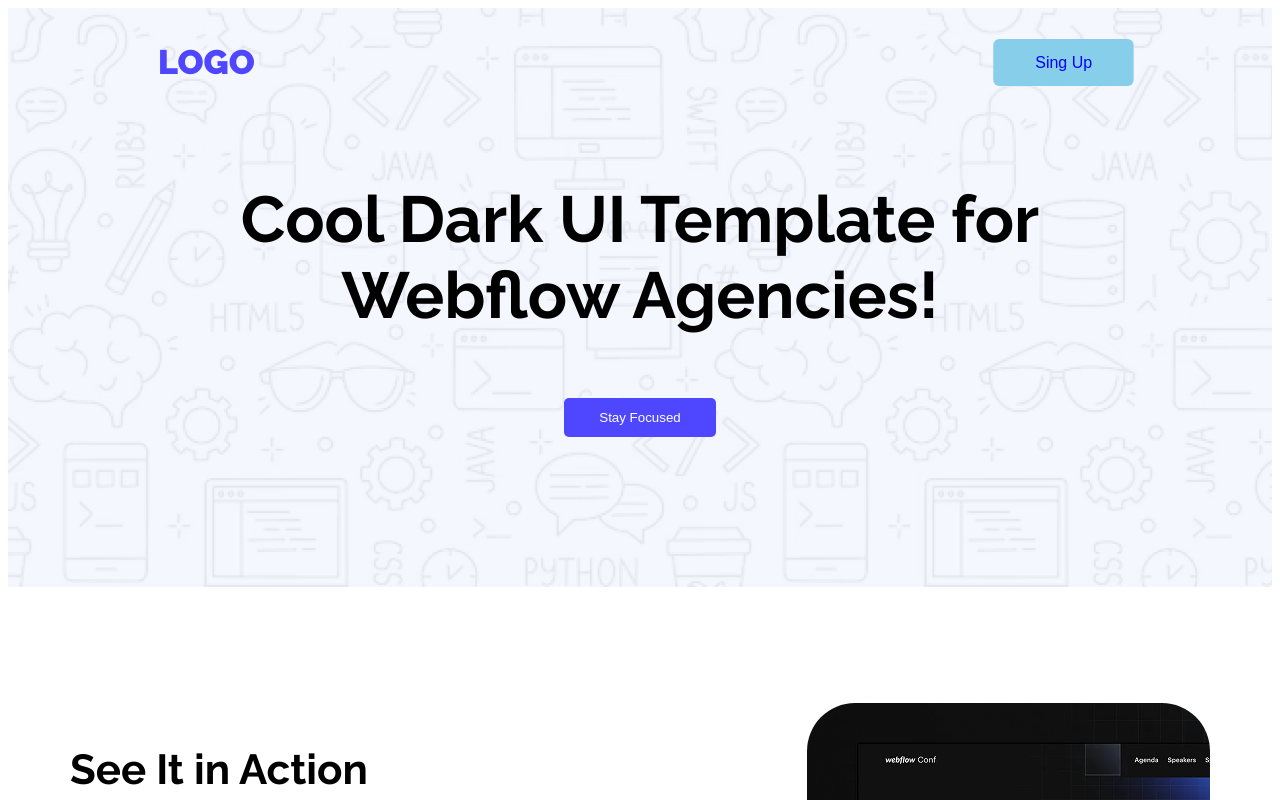
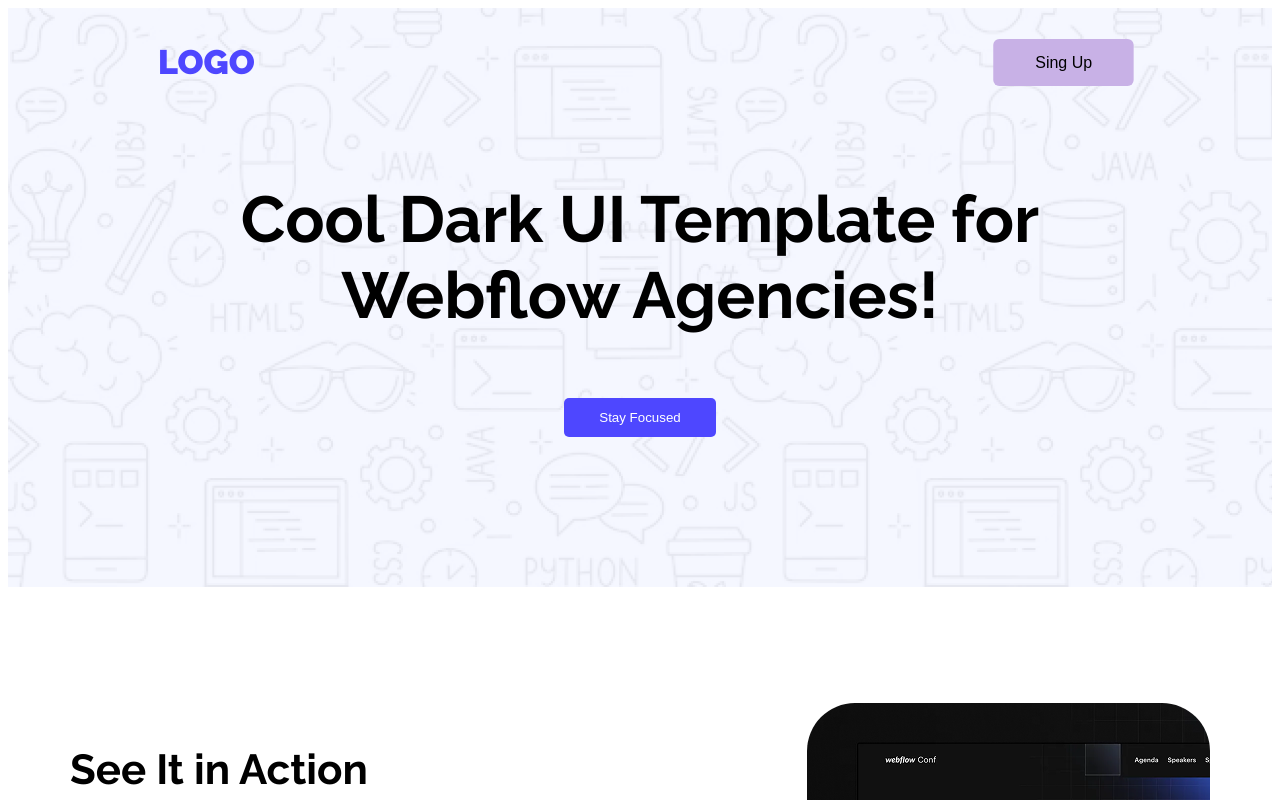
Before and after one commit to CodeWithRaihan/B12-Assignment-01, a plain HTML site: page index.html in a window 1280 px wide. In both pictures the pointer is over the button "Sing Up". Shown: the top 800 px of the page. Drawn offline with Linux system fonts and the light colour scheme.

Commit message:
added the hover  animation

```diff
--- a/styles/assingment01.css
+++ b/styles/assingment01.css
@@ -16,6 +16,7 @@
 .body{
     margin: 0;
     padding: 0;
+    background-color: rgb(245, 248, 255) !important;
 
 }
 
@@ -34,9 +35,8 @@
 button:hover{
     transform: scale(1.2);
     transition: 2s;
-    background-color: skyblue;
-    color: blue;
-
+    background-color: #C8B1E6;
+    color: black;
 
 }
 .text-center{
```
